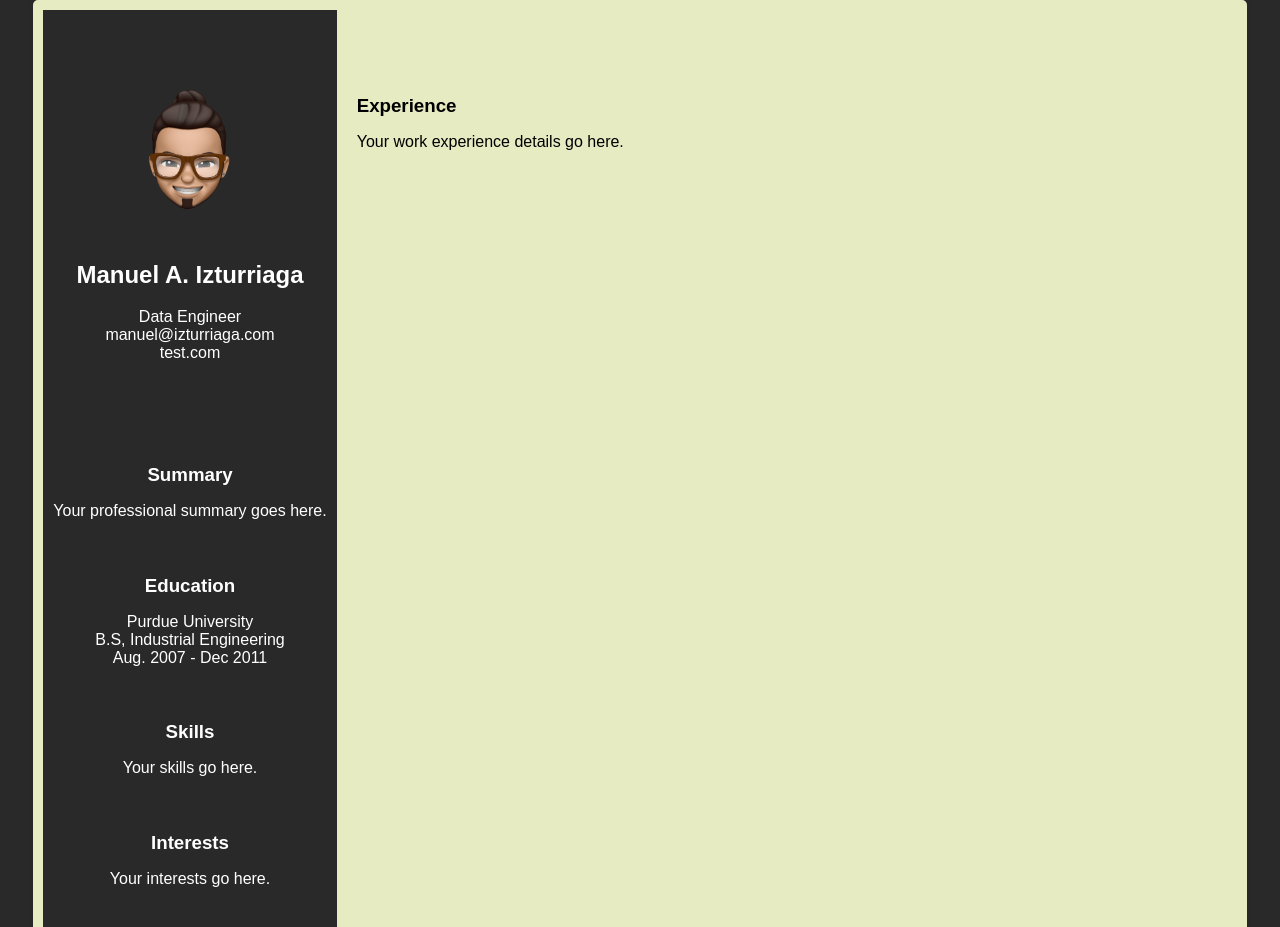
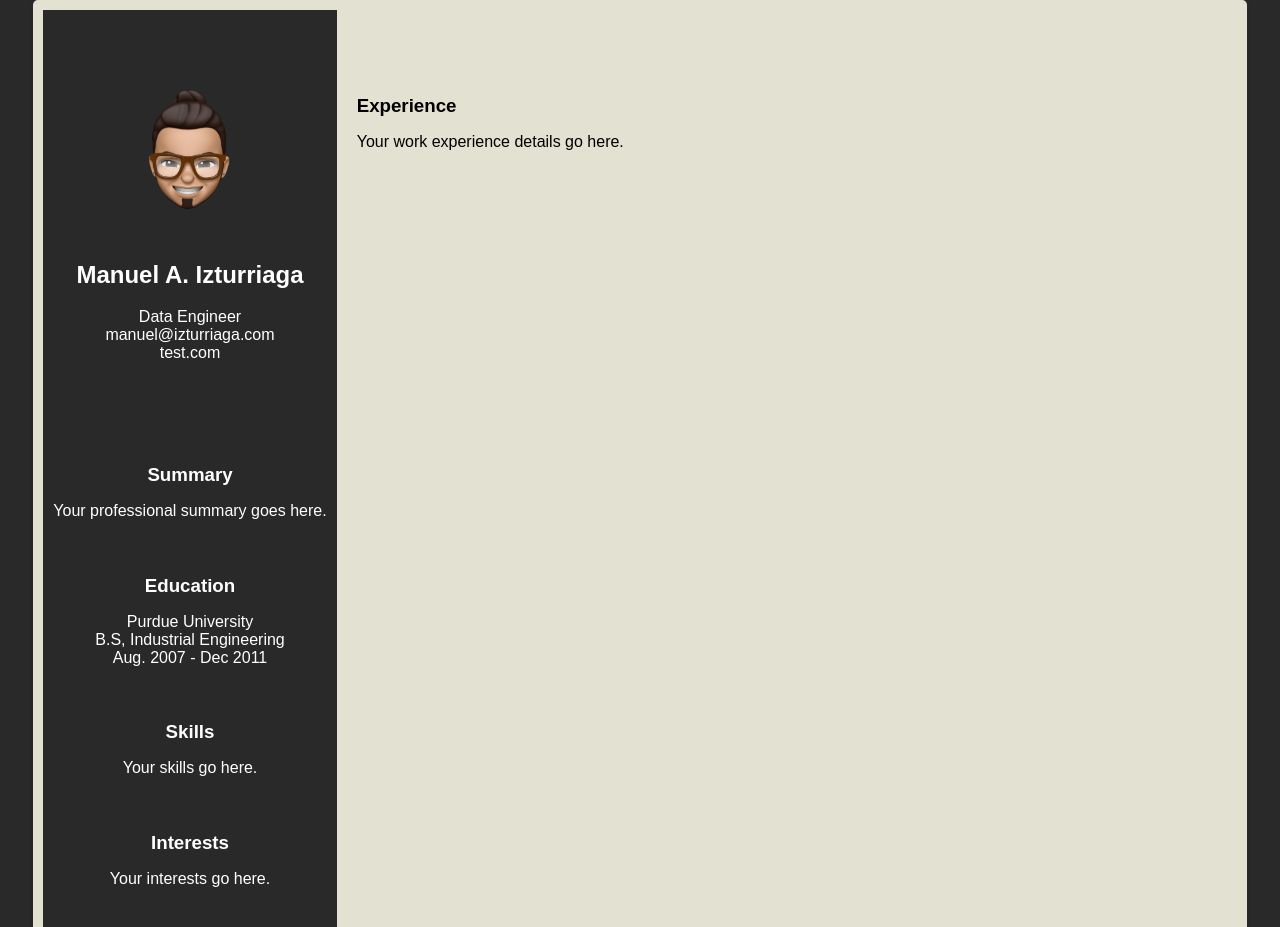
Before and after one commit to manuel-izturriaga/my-website, a plain HTML site: page resume/index.html in a window 1280 px wide. Shown: the top 927 px of the page. Drawn offline with Linux system fonts and the light colour scheme.

Commit message:
One more background change

```diff
--- a/resume/style.css
+++ b/resume/style.css
@@ -13,7 +13,7 @@ body {
     grid-template-columns: 1fr 3fr; /* 1:3 layout */
     gap: 20px;
     padding: 10px;
-    background-color:rgb(230, 235, 194);
+    background-color:rgb(227, 225, 209);
     border-radius: 5px;
     box-shadow: 0 2px 5px rgba(0, 0, 0, 0.1);
     aspect-ratio: 1 / 1.25;
```
